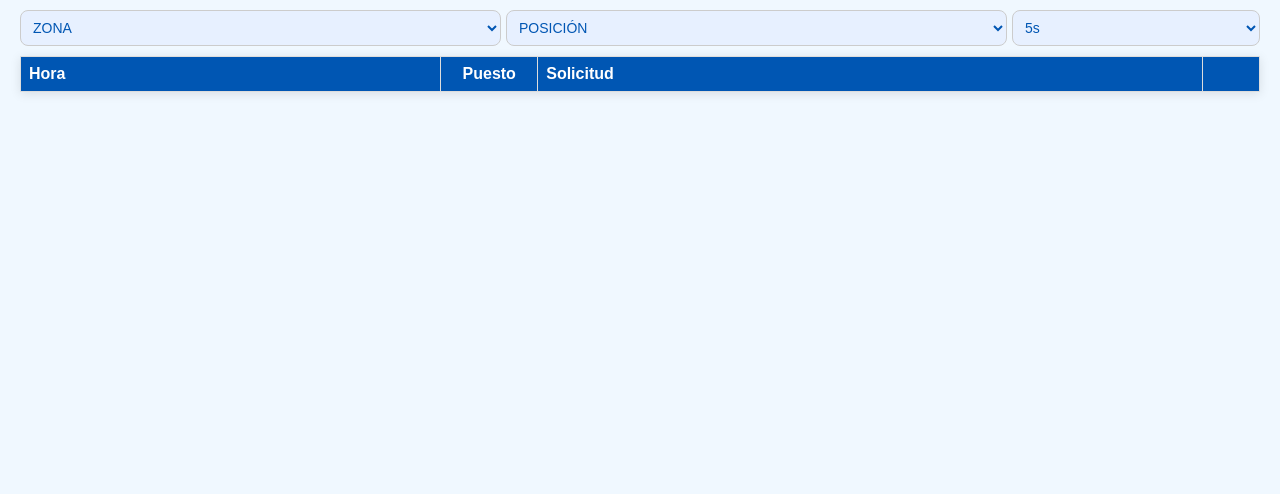
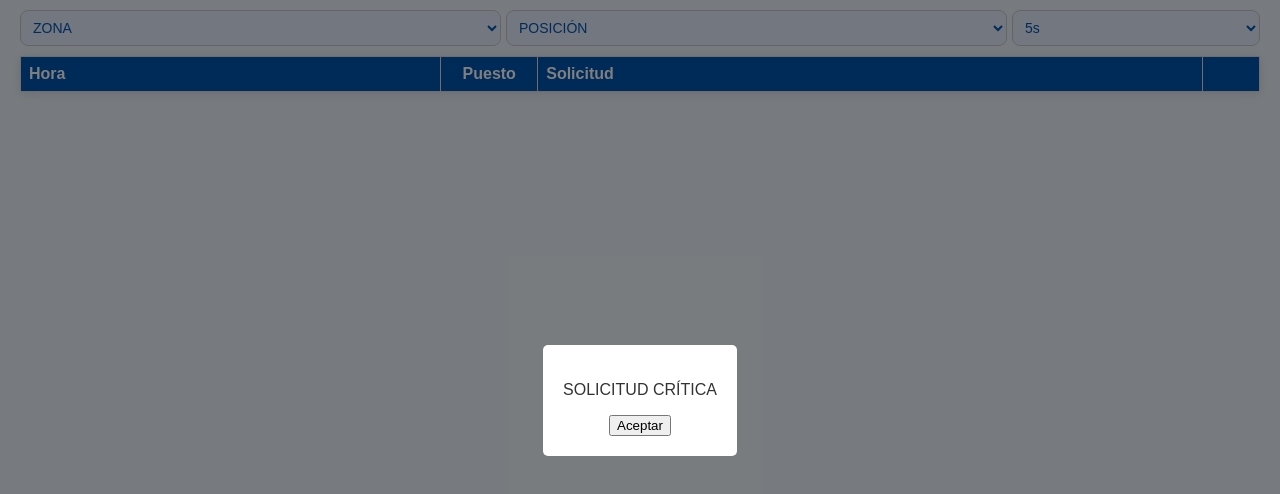
Before and after one commit to BlinderStudio/RunnerWeb, a plain HTML site: page index.html in a window 1280 px wide. Drawn offline with Linux system fonts and the light colour scheme; no server answers.

Commit message:
Update index.html

```diff
--- a/index.html
+++ b/index.html
@@ -73,6 +73,29 @@ th, td {
   border: 1px solid #ddd;
   text-align: left;
 }
+
+    #criticalRequestPopup {
+      display: none; /* Inicialmente oculto */
+      position: fixed;
+      top: 0;
+      left: 0;
+      width: 100vw;
+      height: 100vh;
+      background-color: rgba(0, 0, 0, 0.5);
+      display: flex;
+      justify-content: center;
+      align-items: center;
+      z-index:
+ 9999;
+    }
+
+    .popup-content {
+      background-color: white;
+      padding: 20px;
+      border-radius: 5px;
+      text-align: center;
+
+    }
 
 th {
   background-color: #0056b3;
@@ -155,6 +178,13 @@ th:nth-child(3), td:nth-child(3) {
           <option value="BWS">BWS</option>
         </select>
       </div>
+
+      <div id="criticalRequestPopup">
+    <div class="popup-content">
+      <p>SOLICITUD CRÍTICA</p>
+      <button id="popupCloseButton">Aceptar</button>
+    </div>
+  </div>
 
       <div class="selector-group">
         <select id="filterSelector">
@@ -299,12 +329,23 @@ async function fetchSolicitudesPendientes() {
       cellAccion.appendChild(tickButton);
       row.appendChild(cellAccion);
 
+      if (solicitud.puesto === 0 && !hasShownPopup) {
+      criticalRequestPopup.style.display = 'flex';
+      audio.play(); // Play the sound alert
+      hasShownPopup = true; // Set flag to prevent repeated popups
+      }
+
       tableBody.appendChild(row);
     });
   } catch (error) {
     console.error('Error fetching solicitudes:', error);
   }
 }
+
+    document.getElementById('popupCloseButton').addEventListener('click', () => {
+  criticalRequestPopup.style.display = 'none';
+  hasShownPopup = false; // Reset flag for future occurrences
+});
 
 async function deleteSolicitud(puesto, caja) {
   try {
```
